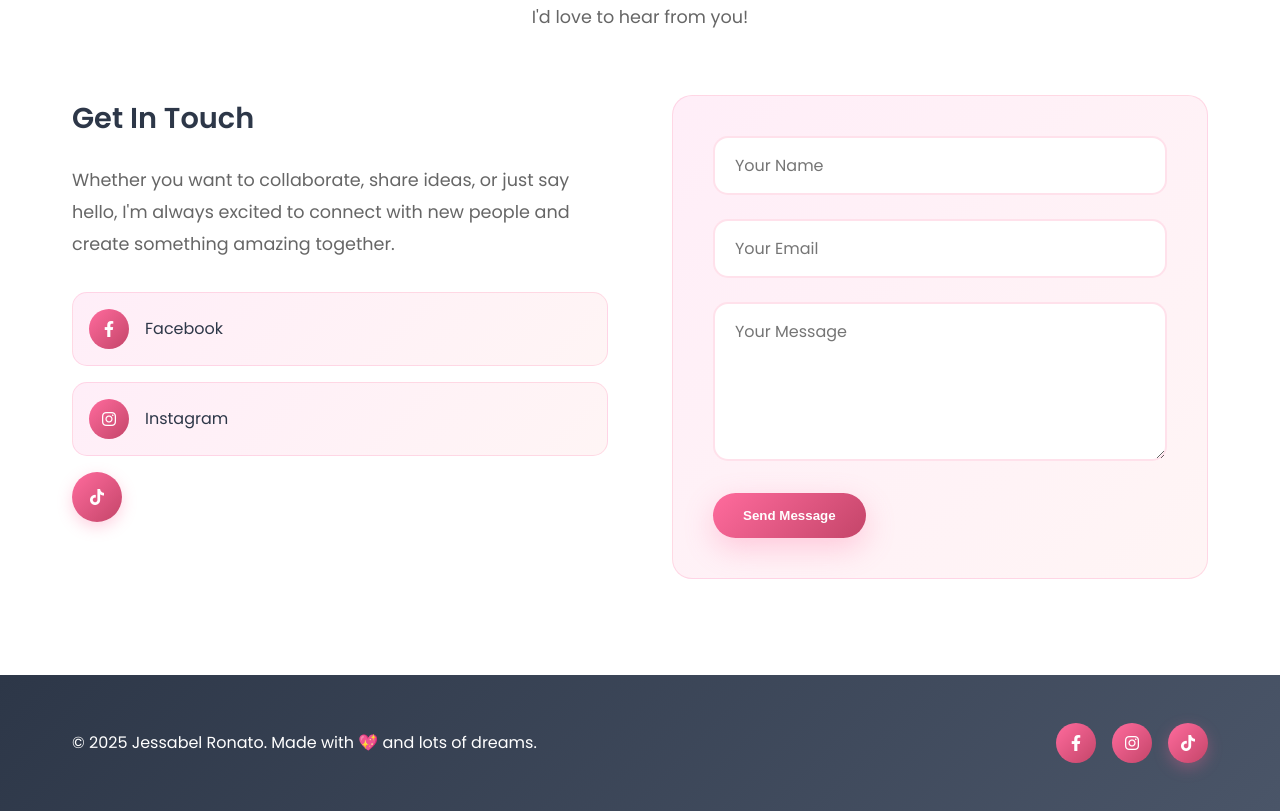
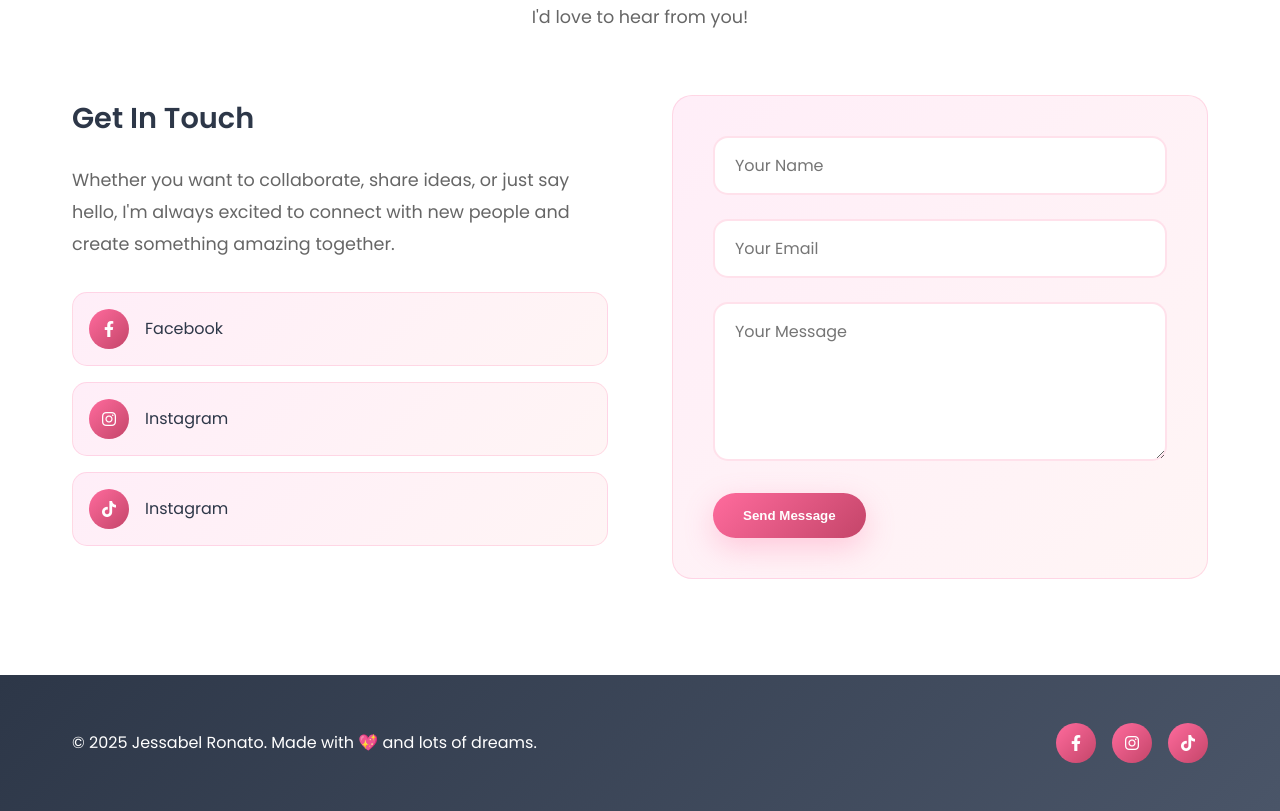
Before and after one commit to ronaldllamo26/sabel, a plain HTML site: page index.html in a window 1280 px wide. Shown: the part 3299-4110 px from the top of the page. Drawn offline with Linux system fonts and the light colour scheme.

Commit message:
Update index.html

```diff
--- a/index.html
+++ b/index.html
@@ -245,8 +245,9 @@
                             <i class="fab fa-instagram"></i>
                             <span>Instagram</span>
                         </a>
-                         <a href="https://www.tiktok.com/@_ursireyna_" target="_blank" class="social-link">
-                        <i class="fab fa-tiktok"></i>
+                        <a href="https://www.tiktok.com/@_ursireyna_" target="_blank" class="contact-method">
+                            <i class="fab fa-tiktok"></i>
+                            <span>Instagram</span>
                         </a>
                     </div>
                 </div>
@@ -280,7 +281,7 @@
                     <a href="https://instagram.com/ur_sireyna" target="_blank">
                         <i class="fab fa-instagram"></i>
                     </a>
-                    <a href="https://www.tiktok.com/@_ursireyna_" target="_blank" class="social-link">
+                    <a href="https://www.tiktok.com/@_ursireyna_" target="_blank">
                      <i class="fab fa-tiktok"></i>
                  </a>
                 </div>
```
